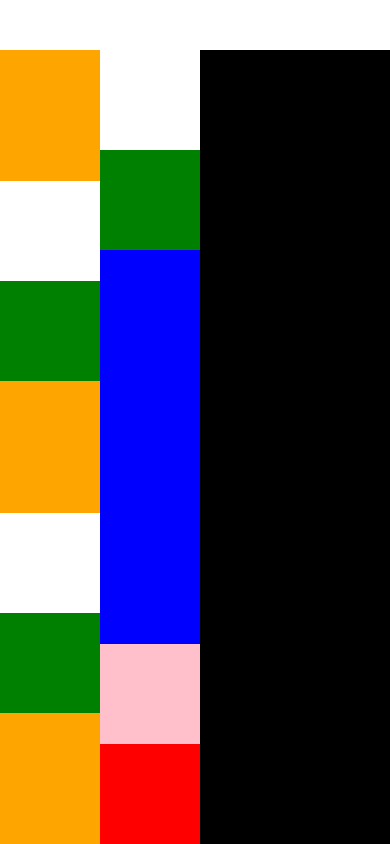
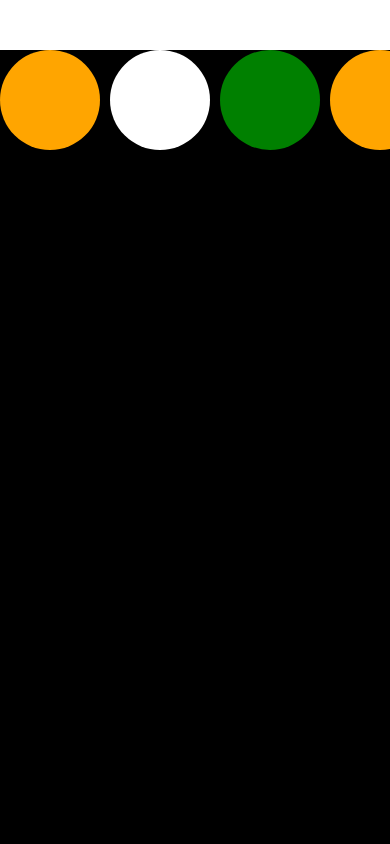
Before and after one commit to razzivofficial/ReactNativeYt, a React Native app: screen / in a window 390 px wide. Built offline with nearby package versions, Linux system fonts and the light colour scheme.

Commit message:
learned-about-scrollview-css

```diff
--- a/App.tsx
+++ b/App.tsx
@@ -1,20 +1,20 @@
 import React from 'react';
-import {
-  StyleSheet,
-  Text,
-  View,
-  Image,
-  Pressable,
-  SafeAreaView,
-  Alert,
-  useColorScheme,
-} from 'react-native';
+import {StyleSheet, View, SafeAreaView, ScrollView} from 'react-native';
 
 const App = () => {
   return (
-    // SafeAreaView ensures the UI is displayed within the safe boundaries of the device
     <SafeAreaView style={styles.container}>
-      {/* Three boxes with different flex values */}
+      {/*
+        ScrollView: A container that allows scrolling,
+        either vertically or horizontally, through its child components.
+        The `horizontal` prop enables horizontal scrolling.
+      */}
+      <ScrollView contentContainerStyle={styles.scrollViewContent} horizontal>
+        {/*
+          Views inside ScrollView will be arranged horizontally due to `flexDirection: 'row'`.
+          By default, ScrollView uses vertical scrolling, but setting `horizontal` to true
+          changes this to horizontal scrolling.
+        */}
         <View style={styles.box1} />
         <View style={styles.box2} />
         <View style={styles.box3} />
@@ -27,6 +27,13 @@ const App = () => {
         <View style={[styles.box1, {backgroundColor: 'blue'}]} />
         <View style={[styles.box2, {backgroundColor: 'pink'}]} />
         <View style={[styles.box3, {backgroundColor: 'red'}]} />
+        <View style={styles.box1} />
+        <View style={styles.box2} />
+        <View style={styles.box3} />
+        <View style={[styles.box1, {backgroundColor: 'blue'}]} />
+        <View style={[styles.box2, {backgroundColor: 'pink'}]} />
+        <View style={[styles.box3, {backgroundColor: 'red'}]} />
+      </ScrollView>
     </SafeAreaView>
   );
 };
@@ -34,79 +41,45 @@ const App = () => {
 export default App;
 
 const styles = StyleSheet.create({
+  // SafeAreaView to ensure the content is displayed correctly
+  // without being obscured by the status bar or device edges.
   container: {
-    marginTop: 50,
-    // flex: 1 takes up the entire available space
-    flex: 1,
-    // background color of the entire container is black
+    flex: 1, // Take up the full available space.
     backgroundColor: 'black',
-    // flexDirection: 'column' arranges the children (boxes) vertically (default is 'column')
-    flexDirection: 'column', // default is column. To make them horizontal, use 'row'
+    padding: 10, // Padding around the SafeAreaView to avoid content touching the edges.
+    marginTop: 50, // Optional: Adds a margin at the top to push the content down a bit.
+  },
 
-    // justifyContent controls alignment along the main axis (vertical in column, horizontal in row)
-    // 'flex-start': Align to the top (or left in row)
-    // 'flex-end': Align to the bottom (or right in row)
-    // 'center': Align to the center
-    // 'space-between': Equal space between items, no space before first or after last item
-    // 'space-around': Equal space around each item (including space before the first and after the last)
-    // 'space-evenly': Equal space between items and at the edges
-    justifyContent: 'flex-start', // Aligns all the child items to the top of the container (since flexDirection is 'column')
+  // contentContainerStyle: Defines the styles of the content within the ScrollView.
+  // The `flexDirection: 'row'` ensures that the child elements of ScrollView are laid out horizontally.
+  // Without this, the default `flexDirection: 'column'` would cause the boxes to be stacked vertically.
+  scrollViewContent: {
+    flexDirection: 'row', // Makes ScrollView's children laid out in a horizontal line.
+  },
 
-    // alignItems controls alignment along the cross axis (horizontal in column, vertical in row)
-    // 'flex-start': Align to the start (left in column, top in row)
-    // 'flex-end': Align to the end (right in column, bottom in row)
-    // 'center': Center the items in the container
-    // 'stretch': Stretch the items to fill the cross axis
-    // 'baseline': Align items along their text baseline
-    alignItems: 'center', // Centers all the child items horizontally (in column mode)
+  // Box styles:
+  // The boxes are given fixed width and height, and a background color to visually distinguish them.
+  box1: {
+    width: 100, // Each box has a fixed width of 100 units.
+    height: 100, // Each box has a fixed height of 100 units.
+    backgroundColor: 'orange', // Background color set to orange for box1.
+    borderRadius: 50, // Border radius set to 50 to make the box circular.
+    marginRight: 10, // Space between the boxes horizontally.
+  },
 
-    // alignContent controls the alignment of items when there is more than one line of items
-    // This property is only useful when flexWrap is set to 'wrap'
-    // 'flex-start': Align all the lines to the top
-    // 'flex-end': Align all the lines to the bottom
-    // 'center': Align all the lines to the center
-    // 'space-between': Distribute lines with equal space between them
-    // 'space-around': Distribute lines with equal space around them
-    // 'stretch': Stretch the lines to fill the container
-    alignContent: 'flex-start', // Aligns the lines of items to the start (top in column mode)
+  box2: {
+    width: 100, // Same width as box1.
+    height: 100, // Same height as box1.
+    backgroundColor: 'white', // Background color set to white for box2.
+    borderRadius: 50, // Border radius set to 50 to make the box circular.
+    marginRight: 10, // Space between the boxes horizontally.
+  },
 
-    // flexWrap allows items to wrap onto the next line if they don't fit in the container's main axis
-    // 'nowrap' (default): Items will stay in one line and overflow if necessary
-    // 'wrap': Items will wrap onto the next line when they don't fit
-    flexWrap: 'wrap', // Allows wrapping of child items onto the next line if space runs out
-  },
-  box1: {
-    width: 100,
-    height: 100,
-    // background color of box1 is orange
-    backgroundColor: 'orange',
-
-    // flexGrow defines how much an item should grow relative to other items in the flex container
-    // A value of 1 means it will grow to take the available space equally, 0 means it will not grow
-    flexGrow: 1, // This box will grow to fill any extra available space equally with the other items
-  },
-  box2: {
-    width: 100,
-    height: 100,
-    // background color of box2 is white
-    backgroundColor: 'white',
-
-    // alignSelf allows overriding alignItems for individual elements (works only for this item)
-    // 'auto': Follows the container's alignItems setting
-    // 'flex-start': Align to the start (left in column, top in row)
-    // 'flex-end': Align to the end (right in column, bottom in row)
-    // 'center': Center the item along the cross axis
-    // 'stretch': Stretch the item along the cross axis to fill the space
-    // 'baseline': Align to the text baseline
-    alignSelf: 'flex-start', // Align this box to the top (overrides alignItems for this box)
-  },
   box3: {
-    width: 100,
-    height: 100,
-    // background color of box3 is green
-    backgroundColor: 'green',
-
-    // alignSelf can override the default alignment set by alignItems
-    alignSelf: 'center', // Centers this box horizontally (since alignItems is 'center' for the container)
+    width: 100, // Same width as box1.
+    height: 100, // Same height as box1.
+    backgroundColor: 'green', // Background color set to green for box3.
+    borderRadius: 50, // Border radius set to 50 to make the box circular.
+    marginRight: 10, // Space between the boxes horizontally.
   },
 });
```
Lines whose indentation alone changed are shown as unchanged.
